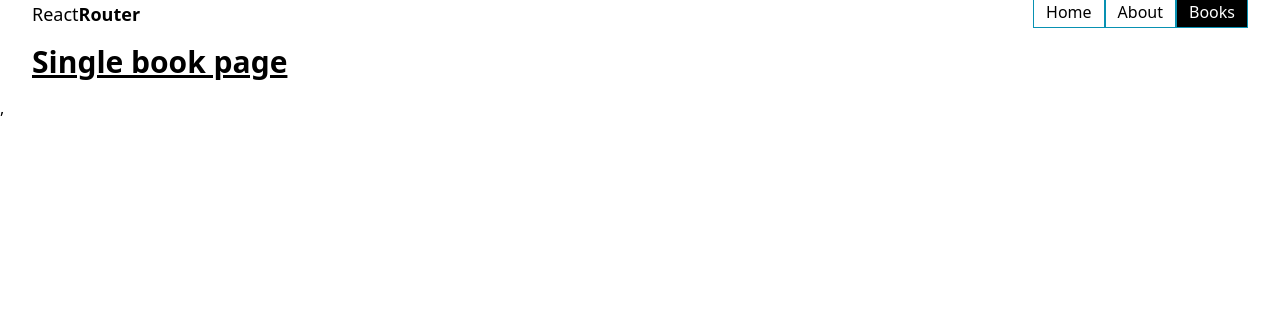
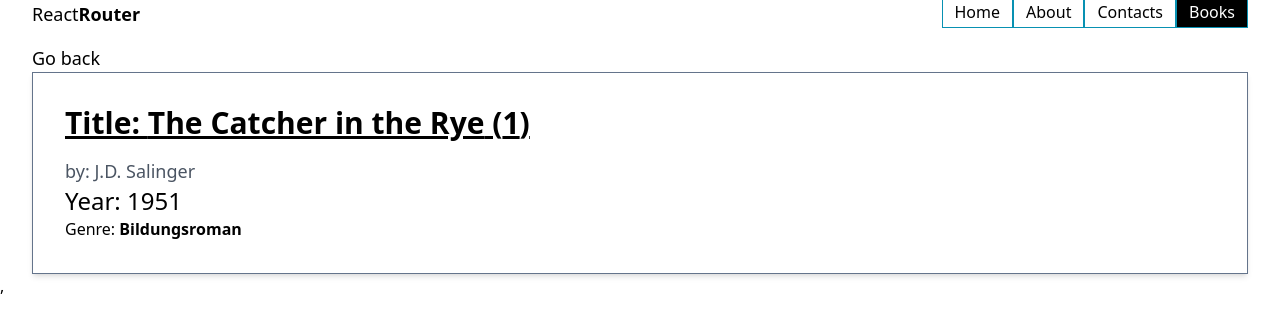
Before and after one commit to MariusAskelovic/10_react_router_tailwind, a React (Vite) app: page /books/1 in a window 1280 px wide. Shown: the top 316 px of the page. Built offline with nearby package versions, Linux system fonts and the light colour scheme.

Commit message:
ContactsPage

```diff
--- a/src/App.jsx
+++ b/src/App.jsx
@@ -5,6 +5,7 @@ import { Routes, Route } from 'react-router-dom';
 import NotFoundPage from './pages/NotFoundPage';
 import BooksPage from './pages/BooksPage';
 import SingleBookPage from './pages/SingleBookPage';
+import ContactsPage from './pages/ContactsPage';
 
 export default function App() {
   return (
@@ -15,6 +16,7 @@ export default function App() {
         <Route path="/about" element={<AboutPage />} />
         <Route path="/books" element={<BooksPage />} />
         <Route path="/books/:bookId" element={<SingleBookPage />} />
+        <Route path="/contacts" element={<ContactsPage />} />
         <Route path="*" element={<NotFoundPage />} />
       </Routes>
     </div>
--- a/src/components/layout/Header.jsx
+++ b/src/components/layout/Header.jsx
@@ -10,7 +10,6 @@ export default function Header() {
         <nav>
           <NavLink
             to="/"
-            activeClassName="boom"
             className="border hover:bg-slate-400 border-cyan-600  p-3 px-3 py-1"
           >
             Home
@@ -20,6 +19,12 @@ export default function Header() {
             className="border hover:bg-slate-400 border-cyan-600 p-3 px-3 py-1"
           >
             About
+          </NavLink>
+          <NavLink
+            to="/contacts"
+            className="border hover:bg-slate-400 border-cyan-600 p-3 px-3 py-1"
+          >
+            Contacts
           </NavLink>
           <NavLink
             to="/books"
--- /dev/null
+++ b/src/pages/ContactsPage.jsx
@@ -0,0 +1,16 @@
+export default function ContactsPage() {
+  return (
+    <div className="flex flex-col items-center">
+      <h1 className="text-2xl mb-2 text-blue-500">Welcome to Vilnius</h1>
+      <iframe
+        src="https://www.google.com/maps/embed?pb=!1m18!1m12!1m3!1d18452.510789489836!2d25.272890042012666!3d54.68210475321833!2m3!1f0!2f0!3f0!3m2!1i1024!2i768!4f13.1!3m3!1m2!1s0x46dd9413b1f67c6b%3A0x2600d18d4c454541!2sVilnius%20Old%20Town%2C%20Vilnius%2C%20Vilnius%20City%20Municipality!5e0!3m2!1sen!2slt!4v1692353961954!5m2!1sen!2slt"
+        width="600"
+        height="450"
+        style={{ border: 0 }}
+        allowFullScreen=""
+        loading="lazy"
+        referrerPolicy="no-referrer-when-downgrade"
+      />
+    </div>
+  );
+}
--- a/src/pages/SingleBookPage.jsx
+++ b/src/pages/SingleBookPage.jsx
@@ -1,11 +1,36 @@
-import { useParams } from 'react-router-dom';
+import { useEffect, useState } from 'react';
+import { Link, useParams } from 'react-router-dom';
+import { bookData } from '../assets/db';
 
 export default function SingleBookPage() {
   const params = useParams();
   console.log('params ===', params);
+
+  const [currentBook, setCurrentBook] = useState({});
+
+  useEffect(() => {
+    console.log('bookData ===', bookData);
+    // surasti knygos objekta kurio id yra lygus params.bookId
+    const found = bookData.find((bObj) => bObj.id.toString() === params.bookId);
+    console.log('found ===', found);
+    setCurrentBook(found);
+  }, [params.bookId]);
+
   return (
     <div className="container">
-      <h1 className="text-3xl font-bold underline pb-4">Single book page</h1>
+      <Link to={'/books'} className="text-lg">
+        Go back
+      </Link>
+      <div className="border border-slate-500 p-8 shadow-md">
+        <h1 className="text-3xl font-bold underline pb-4">
+          Title: {currentBook.title} ({params.bookId})
+        </h1>
+        <p className="text-lg text-gray-600">by: {currentBook.author}</p>
+        <p className="text-2xl">Year: {currentBook.year}</p>
+        <h3>
+          Genre: <strong>{currentBook.genre}</strong>
+        </h3>
+      </div>
     </div>
   );
 }
```
